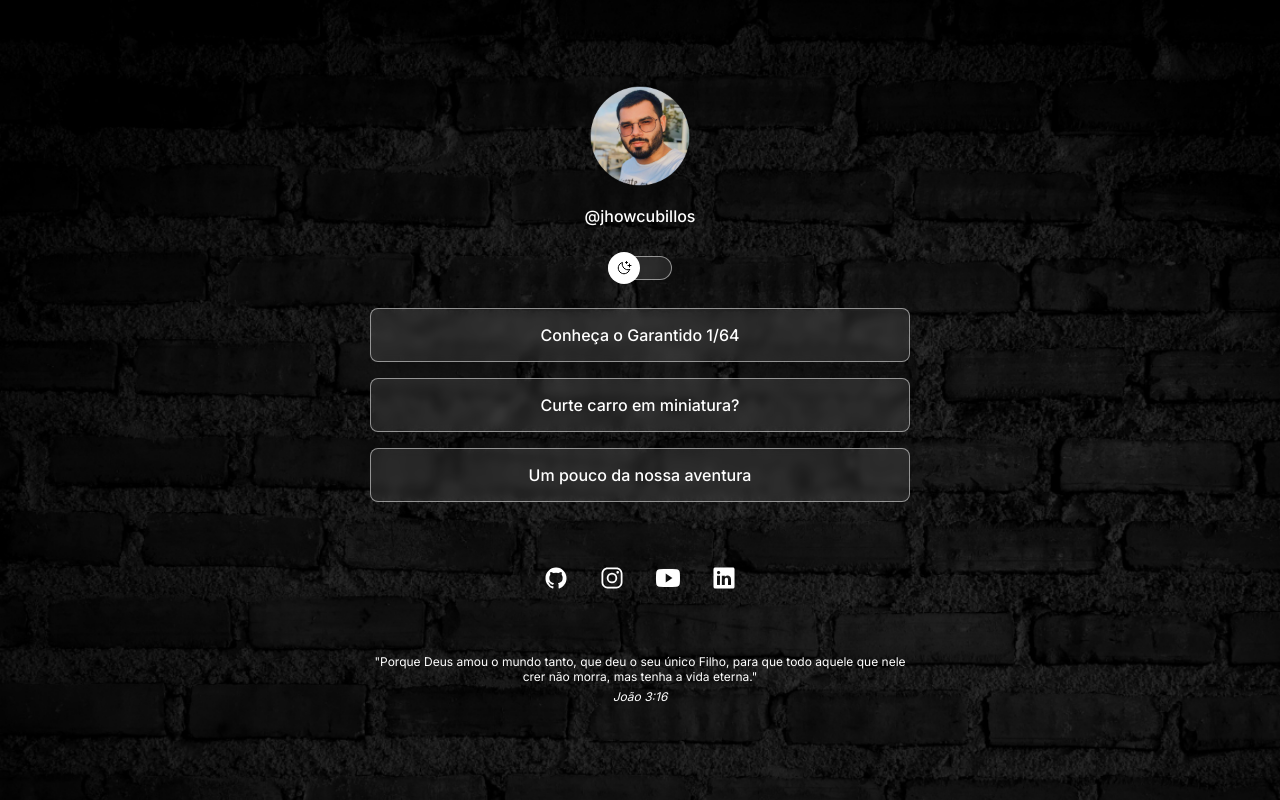
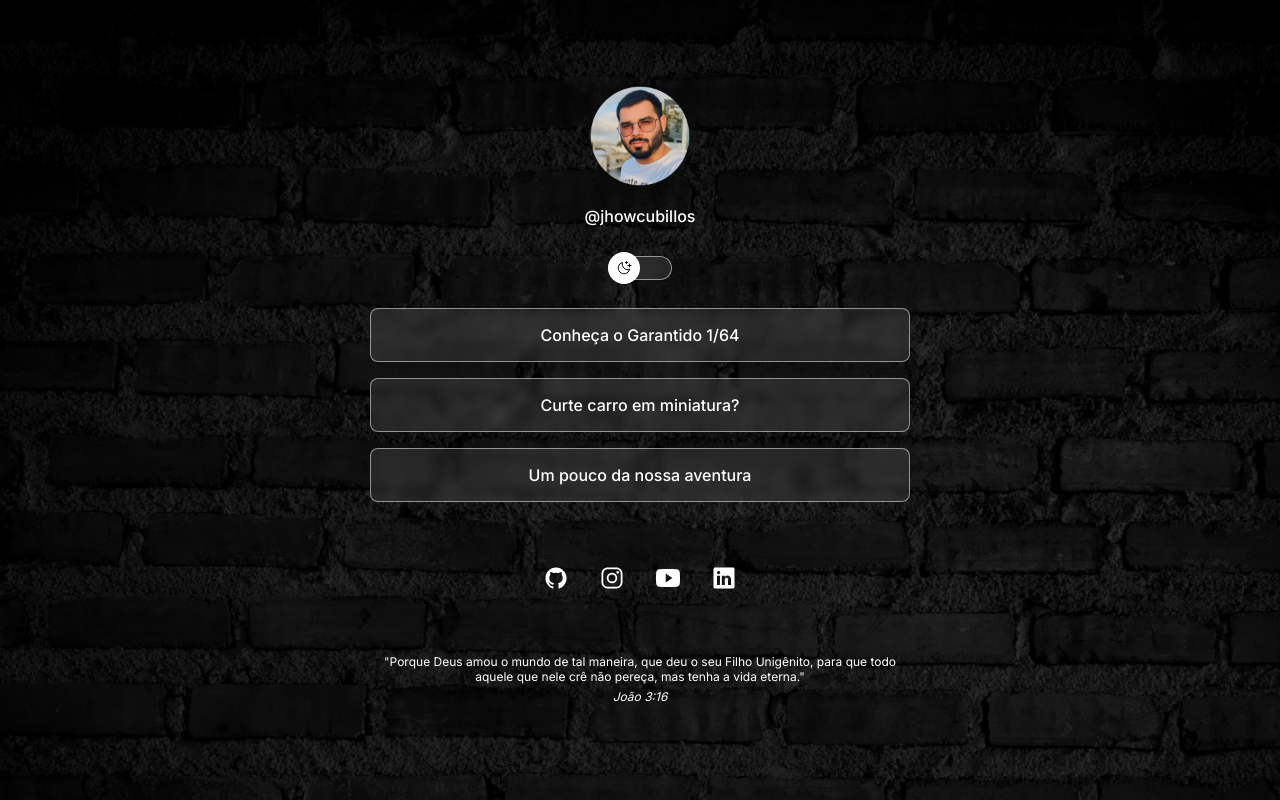
Before and after one commit to jscubillos/links, a plain HTML site: page index.html in a window 1280 px wide. Drawn offline with nearby package versions, Linux system fonts and the light colour scheme.

Commit message:
change verse

```diff
--- a/index.html
+++ b/index.html
@@ -56,8 +56,9 @@
       </div>
       <footer>
         <p>
-          "Porque Deus amou o mundo tanto, que deu o seu único Filho, para que
-          todo aquele que nele crer não morra, mas tenha a vida eterna."
+          "Porque Deus amou o mundo de tal maneira, que deu o seu Filho
+          Unigênito, para que todo aquele que nele crê não pereça, mas tenha a
+          vida eterna."
         </p>
         <i>João 3:16</i>
       </footer>
```
